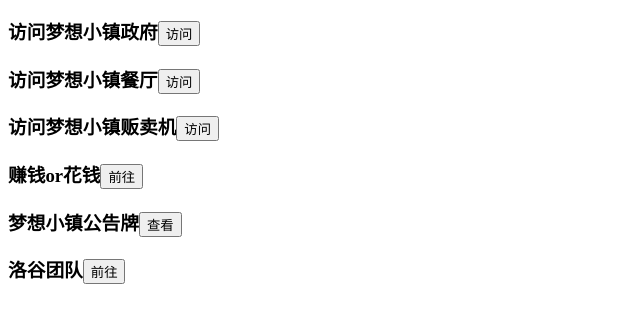
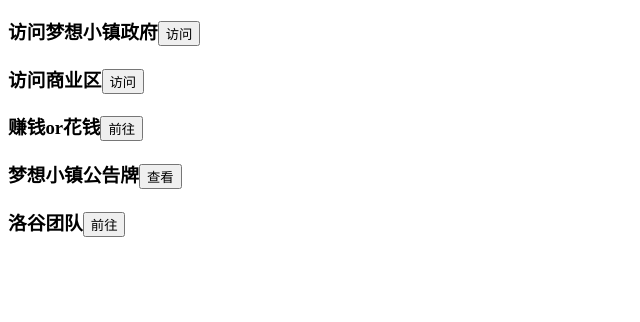
Before and after one commit to USALemon/Usalemon.github, a plain HTML site: page index.html in a window 1280 px wide. Shown: the part 126-448 px from the top of the page, without its empty margins (0-640 px from the left). Drawn offline with Linux system fonts and the light colour scheme.

Commit message:
Update index.html

```diff
--- a/index.html
+++ b/index.html
@@ -23,9 +23,7 @@
 
     <h3>访问梦想小镇政府<a href="/gov.html" style=\"text-decoration:none"><input type="button" id="bt" onclick="window.location.href('连接')" value="访问"><a></h3>
 
-    <h3>访问梦想小镇餐厅<a href="/res.html" style=\"text-decoration:none"><input type="button" id="bt" onclick="window.location.href('连接')" value="访问"><a></h3>
-
-    <h3>访问梦想小镇贩卖机<a href="/van.html" style=\"text-decoration:none"><input type="button" id="bt" onclick="window.location.href('连接')" value="访问"><a></h3>
+    <h3>访问商业区<a href="/bu.html" style=\"text-decoration:none"><input type="button" id="bt" onclick="window.location.href('连接')" value="访问"><a></h3>
 
     <h3>赚钱or花钱<a href="/money.html" style=\"text-decoration:none"><input type="button" id="bt" onclick="window.location.href('连接')" value="前往"><a></h3>
 
```
